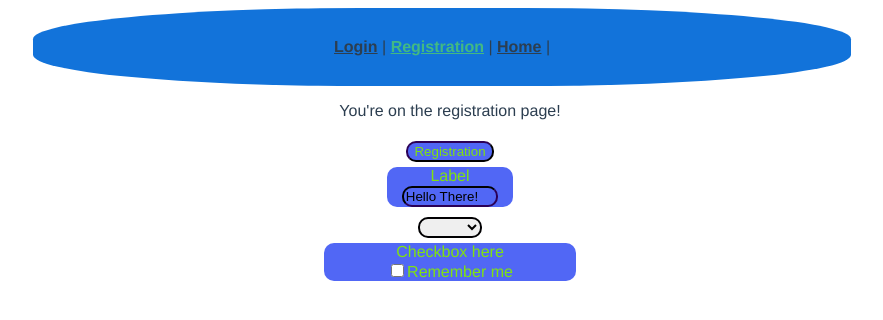
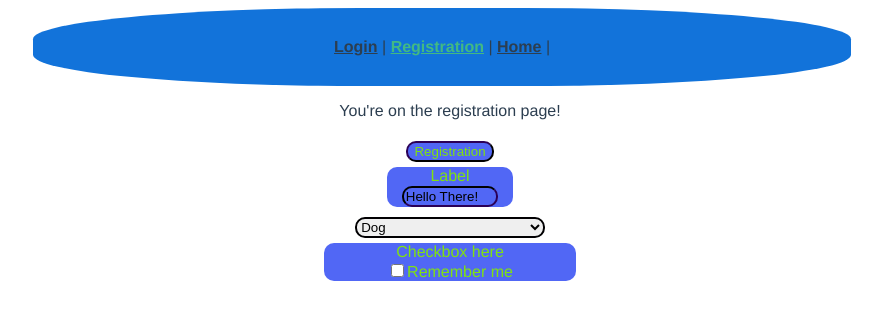
Before and after one commit to AtAtanasov2022/online-shop-summer-practice, a Vue app in the folder online-shop/: page /registration in a window 1280 px wide. Shown: the top 320 px of the page, without its empty margins (190-1073 px from the left). Built offline with nearby package versions, Linux system fonts and the light colour scheme.

Commit message:
UPDATE Fixed dropdown

```diff
--- a/online-shop/src/components/DropDown.vue
+++ b/online-shop/src/components/DropDown.vue
@@ -1,7 +1,7 @@
 <template>
     <div>
-        <select class="dropdown" v-for="(dropDownOption, index, key) in dropDownOptions" v-model="dropDownOption.selectedOption" :key="key">
-            <option v-for="(option, index, key) in options" :value="option" :key="key"></option>
+        <select class="dropdown" v-for="dropdown in dropDownOptions" v-model="dropdown.selectedOption" :key="dropdown.index">
+            <option v-for="(option, index) in dropdown.options" :value="option" :key="index">{{option}}</option>
         </select>
     </div>
 </template>
@@ -24,7 +24,7 @@ export default {
 <style>
     .dropdown{
         margin-top: 10px;
-        width: 5%;
+        width: 15%;
         border-color: rgb(1, 0, 2);
         border-radius: 10px;
         border-width: 2px;
```
